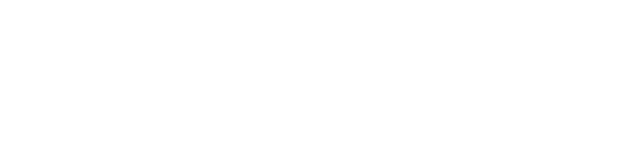
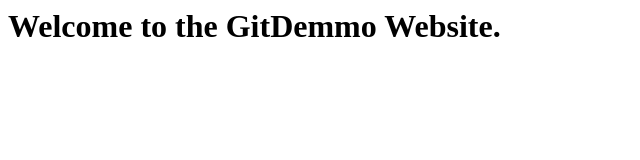
Before and after one commit to 0marsal3m/GitDemo, a plain HTML site: page index.html in a window 1280 px wide. Shown: the whole page, without its empty margins (0-640 px from the left). Drawn offline with Linux system fonts and the light colour scheme.

Commit message:
Add welcome message

```diff
--- a/index.html
+++ b/index.html
@@ -6,6 +6,6 @@
     <title>GitDemo</title>
 </head>
 <body>
-
+    <h1>Welcome to the GitDemmo Website.</h1>
 </body>
 </html>
```
